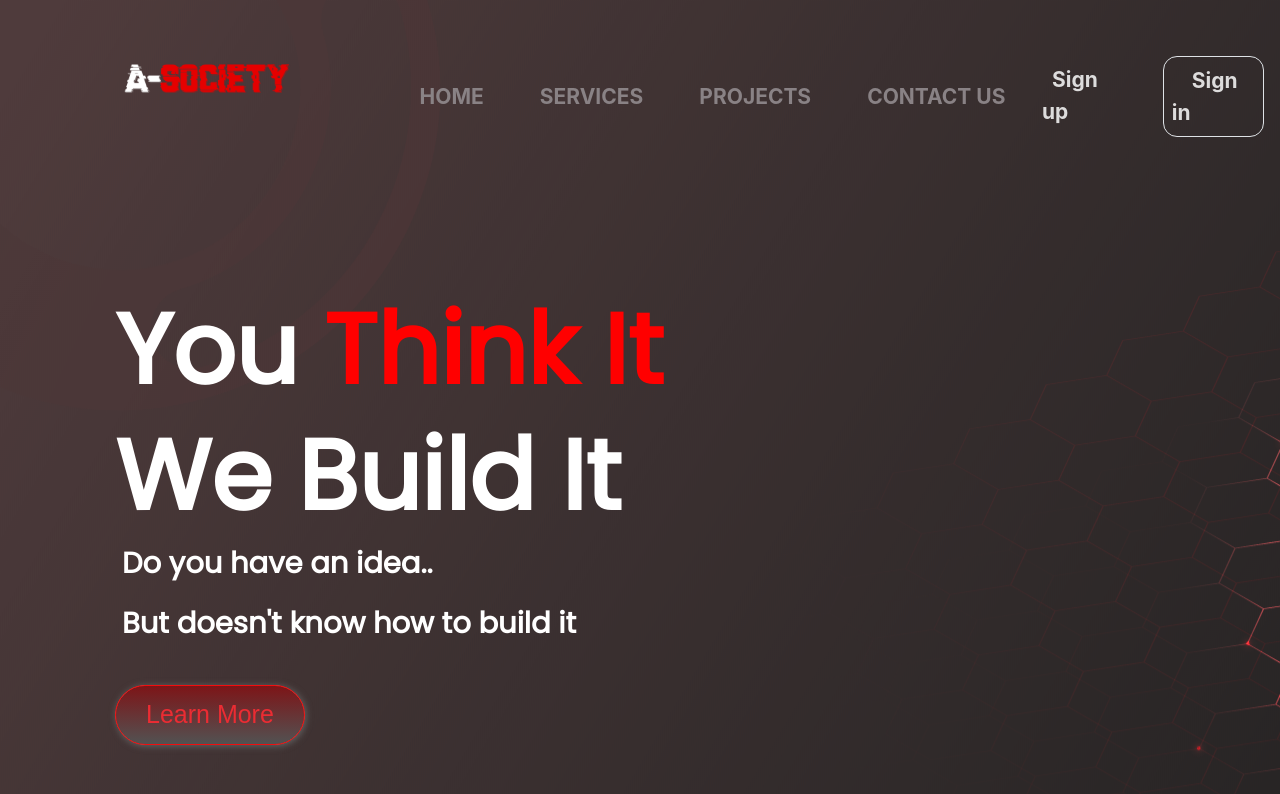
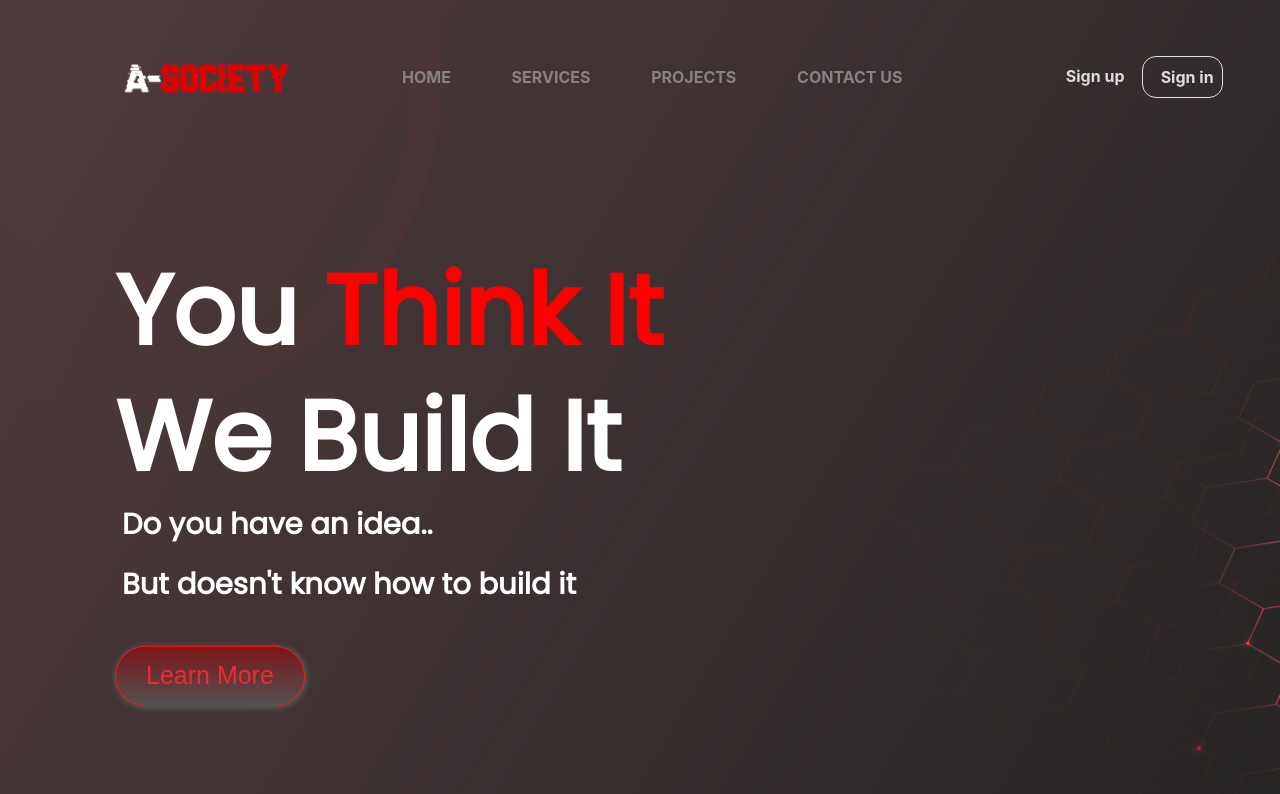
Before and after one commit to Ruhulcse/society, a React (Create React App) app: page / in a window 1280 px wide. Shown: the top 794 px of the page. Built offline with nearby package versions, Linux system fonts and the light colour scheme.

Commit message:
responsive design with media query

```diff
--- a/src/App.js
+++ b/src/App.js
@@ -8,6 +8,8 @@ import Head from "./Components/Head";
 import About from "./Components/About";
 import Service from "./Components/Service";
 import Work from "./Components/Work";
+import Choose from "./Components/Choose";
+import LatestProject from "./Components/LatestProject";
 
 function App() {
   return (
@@ -17,6 +19,8 @@ function App() {
         <About />
         <Service />
         <Work />
+        {/* <Choose />
+        <LatestProject /> */}
         {/* <Landing /> */}
       </LanguageContextProvider>
       {/* <About /> */}
--- a/src/Components/Head.jsx
+++ b/src/Components/Head.jsx
@@ -37,15 +37,15 @@ function Head() {
                     <span className="navbar-toggler-icon"></span>
                 </button>
                 <div className="collapse navbar-collapse ml-2" id="navbarCollapse">
-                    <div className="col-md-9 navbar-nav ml-auto" style={{paddingLeft:"3%"}}>
-                        <a href="#event" className="pl-5 nav-item nav-link "> <section className="navitem">{nav.home}</section></a>
-                        <a href="#client" className="pl-5 nav-item nav-link"> <section className="navitem">{nav.service}</section></a>
-                        <a href="#client" className="pl-5 nav-item nav-link"> <section className="navitem">{nav.project}</section></a>
-                        <a href="#contact" className="pl-5 nav-item nav-link"> <section className="navitem">{nav.contact}</section></a>
+                    <div className="col-md-9 navbar-nav responsivenav ml-auto" style={{paddingLeft:"3%"}}>
+                        <a href="!#" className=" nav-item nav-link "> <section className="navitem">{nav.home}</section></a>
+                        <a href="!#" className=" nav-item nav-link"> <section className="navitem">{nav.service}</section></a>
+                        <a href="!#" className=" nav-item nav-link"> <section className="navitem">{nav.project}</section></a>
+                        <a href="!#" className=" nav-item nav-link"> <section className="navitem">{nav.contact}</section></a>
                     </div>
-                    <div className="col-md-3 navbar-nav ml-auto">
-                       <a href="/signup" className="nav-item nav-link"  ><span className="navitem pr-5">{nav.signin}</span></a>
-                        <a href="/login" className="nav-item nav-link border" ><span className="navitem" style={{marginLeft:"10px",marginRight:"10px"}}>{nav.signup}</span></a>
+                    <div className="col-md-3 navbar-nav sidenav ml-auto">
+                        <a href="/signup" className="nav-item nav-link"  ><span className="navitem">{nav.signin}</span></a>
+                        <a href="/login" className="nav-item nav-link border" ><span className="navitem">{nav.signup}</span></a>
                     </div>
                 </div>
              </nav>
--- a/src/Components/LatestProject.jsx
+++ b/src/Components/LatestProject.jsx
@@ -5,7 +5,7 @@ function LatestProject() {
     const [ourProject,setOurProject] = useState(true);
 
     return (
-        <div className="container-fluid">
+        <div className="container-fluid sbg">
             <div className="row pt-5"></div>
             <div className="d-flex justify-content-center pt-5">
                 <h2>Our Latest Project</h2>
@@ -29,7 +29,7 @@ function LatestProject() {
                     <hr></hr>
                 </div>
             </div>
-            <div className="row pt-5 pl-5 pr-5" style={{paddingBottom:"10%",marginTop: "2%"}}>
+            <div className="row pt-5 pl-5 pr-5">
                 <div className="col-md-3">
                  <img src={project1}  className="img-fluid" alt="not found"/>
                  <div class="firstpic">
--- a/src/assets/css/style.css
+++ b/src/assets/css/style.css
@@ -1,4 +1,15 @@
 @import url('https://fonts.googleapis.com/css2?family=Poppins:wght@100;300&display=swap');
+@media only screen and (device-width: 768px) {
+	/* For general iPad layouts */
+  }
+
+  @media only screen and (min-device-width: 481px) and (max-device-width: 1024px) and (orientation:portrait) {
+	/* For portrait layouts only */
+  }
+
+  @media only screen and (min-device-width: 481px) and (max-device-width: 1024px) and (orientation:landscape) {
+	/* For landscape layouts only */
+  }
 /*header section*/
 .bg {
 	background-color: #523d3f;
@@ -8,13 +19,32 @@
 }
 .navitem {
 	color: #898285;
-	font-size: 21px;
+	/* font-size: 21px; */
 	font-weight: bold;
+}
+.responsivenav{
+	justify-content: space-around;
+    padding-left: 4%;
+    padding-right: 11%;
+}
+.sidenav{
+	justify-content: space-around;
+    padding-left: 1%;
+    padding-right: 4%;
 }
 .border{
 	border: 1px solid #ececec;
     border-radius: 14px;
 }
+
+@media screen and (max-width: 767px) {
+	.border {
+		border: 1px solid #ececec;
+        border-radius: 10px;
+		margin-right: 71%;
+	}
+}
+
 .navitem:hover {
 	color: white;
 	text-decoration: underline;
```
